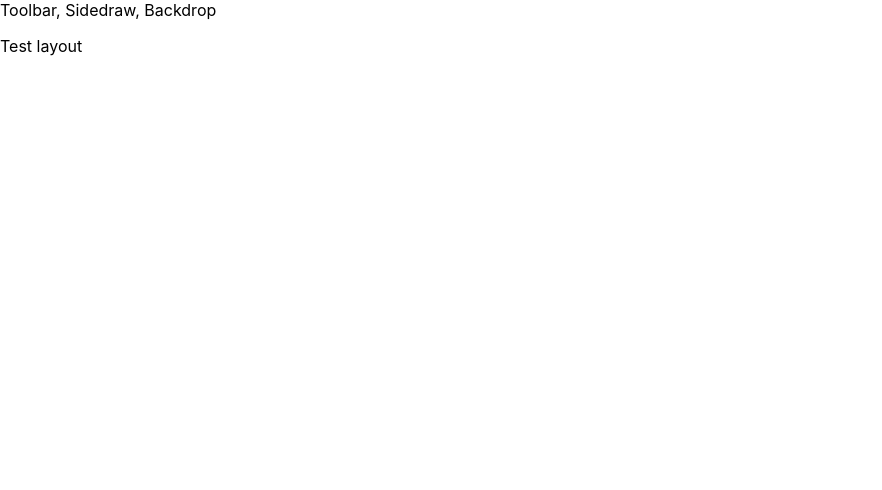
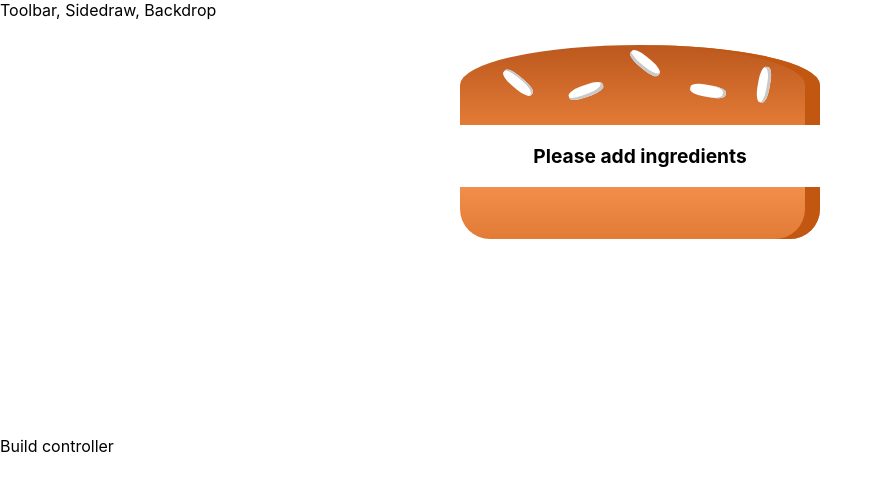
Before and after one commit to shtasi/react-lessons-two, a React (Create React App) app: page / in a window 1280 px wide. Shown: the top 490 px of the page, without its empty margins (0-882 px from the left). Built offline with nearby package versions, Linux system fonts and the light colour scheme.

Commit message:
lesson 130

```diff
--- a/package.json
+++ b/package.json
@@ -6,6 +6,7 @@
     "@testing-library/jest-dom": "^5.11.5",
     "@testing-library/react": "^11.1.1",
     "@testing-library/user-event": "^12.2.0",
+    "prop-types": "^15.7.2",
     "react": "^17.0.1",
     "react-dom": "^17.0.1",
     "react-scripts": "4.0.0",
--- a/src/App.jsx
+++ b/src/App.jsx
@@ -1,5 +1,6 @@
 import React, { Component } from 'react'
 import Layout from './components/Layout/Layout'
+import BurgerBuilder from './containers/BurgerBuilder/BurgerBuilder'
 
 class App extends Component {
 
@@ -7,7 +8,7 @@
     return (
       <div>
         <Layout>
-          <p>Test layout</p>
+          <BurgerBuilder />
         </Layout>
       </div>
     );
--- /dev/null
+++ b/src/components/Burger/Burger.jsx
@@ -0,0 +1,27 @@
+import React from 'react';
+import classes from './Burger.module.css';
+
+import BurgerIngredient from './BurgerIngredient/BurgerIngredient';
+
+const burger = (props) => {
+  const transformedIngr = Object.keys(props.ingredients).map(key => {
+    return [...Array(props.ingredients[key])].map((_, idx) => {
+      return <BurgerIngredient key={key + idx} type={key} />
+    });
+  })
+  .reduce((arr, el) => {
+    return arr.concat(el);
+  }, []);
+
+  return (
+    <div className={classes.Burger}>
+      <BurgerIngredient type="bread-top" />
+      {transformedIngr.length === 0
+        ? <p>Please add ingredients</p>
+        : transformedIngr}
+      <BurgerIngredient type="bread-bottom" />
+    </div>
+  );
+};
+
+export default burger;
--- /dev/null
+++ b/src/components/Burger/Burger.module.css
@@ -0,0 +1,30 @@
+.Burger {
+  width: 100%;
+  margin: auto;
+  height: 250px;
+  overflow: auto;
+  text-align: center;
+  font-weight: bold;
+  font-size: 1.2rem;
+}
+
+@media (min-width : 1000px) and (min-height: 700px) {
+  .Burger {
+    width: 700px;
+    height: 600px;
+  }
+}
+
+@media (min-width : 500px) and (min-height: 401px) {
+  .Burger {
+    width: 450px;
+    height: 400px;
+  }
+}
+
+@media (min-width : 500px) and (max-height: 400px) {
+  .Burger {
+    width: 350px;
+    height: 300px;
+  }
+}
--- /dev/null
+++ b/src/components/Burger/BurgerIngredient/BurgerIngredient.jsx
@@ -0,0 +1,41 @@
+import React from 'react';
+import classes from './BurgerIngredient.module.css';
+import PropTypes from 'prop-types';
+
+const burgerIngredient = (props) => {
+  let ingredient = null;
+  switch (props.type) {
+    case ('bread-bottom'):
+      ingredient = <div className={classes.BreadBottom}></div>;
+      break;
+    case ('bread-top'):
+      ingredient = (
+        <div className={classes.BreadTop}>
+          <div className={classes.Seeds1}></div>
+          <div className={classes.Seeds2}></div>
+        </div>
+      );
+      break;
+    case ('meat'):
+      ingredient = <div className={classes.Meat}></div>;
+      break;
+    case ('salad'):
+      ingredient = <div className={classes.Salad}></div>;
+      break;
+    case ('cheese'):
+      ingredient = <div className={classes.Cheese}></div>;
+      break;
+    case ('bacon'):
+      ingredient = <div className={classes.Bacon}></div>;
+      break;
+    default: null
+    }
+
+    return ingredient;
+};
+
+burgerIngredient.propTypes = {
+  type: PropTypes.string.isRequired
+};
+
+export default burgerIngredient;
--- /dev/null
+++ b/src/components/Burger/BurgerIngredient/BurgerIngredient.module.css
@@ -0,0 +1,113 @@
+.BreadBottom {
+  height: 13%;
+  width: 80%;
+  background: linear-gradient(#F08E4A, #e27b36);
+  border-radius: 0 0 30px 30px;
+  box-shadow: inset -15px 0 #c15711;
+  margin: 2% auto;
+}
+
+.BreadTop {
+  height: 20%;
+  width: 80%;
+  background: linear-gradient(#bc581e, #e27b36);
+  border-radius: 50% 50% 0 0;
+  box-shadow: inset -15px 0 #c15711;
+  margin: 2% auto;
+  position: relative;
+}
+
+.Seeds1 {
+  width: 10%;
+  height: 15%;
+  position: absolute;
+  background-color: white;
+  left: 30%;
+  top: 50%;
+  border-radius: 40%;
+  transform: rotate(-20deg);
+  box-shadow: inset -2px -3px #c9c9c9;
+}
+
+.Seeds1:after {
+  content: "";
+  width: 100%;
+  height: 100%;
+  position: absolute;
+  background-color: white;
+  left: -170%;
+  top: -260%;
+  border-radius: 40%;
+  transform: rotate(60deg);
+  box-shadow: inset -1px 2px #c9c9c9;
+}
+
+.Seeds1:before {
+  content: "";
+  width: 100%;
+  height: 100%;
+  position: absolute;
+  background-color: white;
+  left: 180%;
+  top: -50%;
+  border-radius: 40%;
+  transform: rotate(60deg);
+  box-shadow: inset -1px -3px #c9c9c9;
+}
+
+.Seeds2 {
+  width: 10%;
+  height: 15%;
+  position: absolute;
+  background-color: white;
+  left: 64%;
+  top: 50%;
+  border-radius: 40%;
+  transform: rotate(10deg);
+  box-shadow: inset -3px 0 #c9c9c9;
+}
+
+.Seeds2:before {
+  content: "";
+  width: 100%;
+  height: 100%;
+  position: absolute;
+  background-color: white;
+  left: 150%;
+  top: -130%;
+  border-radius: 40%;
+  transform: rotate(90deg);
+  box-shadow: inset 1px 3px #c9c9c9;
+}
+
+
+.Meat {
+  width: 80%;
+  height: 8%;
+  background: linear-gradient(#7f3608, #702e05);
+  margin: 2% auto;
+  border-radius: 15px;
+}
+
+.Cheese {
+  width: 90%;
+  height: 4.5%;
+  margin: 2% auto;
+  background: linear-gradient(#f4d004, #d6bb22);
+  border-radius: 20px;
+}
+
+.Salad {
+  width: 85%;
+  height: 7%;
+  margin: 2% auto;
+  background: linear-gradient(#228c1d, #91ce50);
+  border-radius: 20px;
+}
+
+.Bacon {
+  width: 80%;
+  height: 3%;
+  background: linear-gradient(#bf3813, #c45e38);
+  margin: 2% auto;
+}
--- a/src/components/Layout/Layout.jsx
+++ b/src/components/Layout/Layout.jsx
@@ -1,11 +1,12 @@
 import React, { Fragment } from 'react';
+import classes from './Layout.module.css'
 
 const layout = (props) => {
   return (<Fragment>
     <div>
       Toolbar, Sidedraw, Backdrop
     </div>
-    <main>
+    <main className={classes.Content}>
       {props.children}
     </main>
   </Fragment>)
--- /dev/null
+++ b/src/components/Layout/Layout.module.css
@@ -0,0 +1,3 @@
+.Content {
+  margin-top: 16px;
+}
--- /dev/null
+++ b/src/containers/BurgerBuilder/BurgerBuilder.jsx
@@ -0,0 +1,24 @@
+import React, { Component, Fragment } from 'react';
+import Burger from '../../components/Burger/Burger';
+
+class BurgerBuilder extends Component {
+
+  state = {
+    ingredients: {
+      salad: 0,
+      bacon: 0,
+      cheese: 0,
+      meat: 0,
+    }};
+
+  render () {
+    return (
+      <Fragment>
+        <Burger ingredients={this.state.ingredients} />
+        <div>Build controller</div>
+      </Fragment>
+    );
+  }
+};
+
+export default BurgerBuilder;
```
